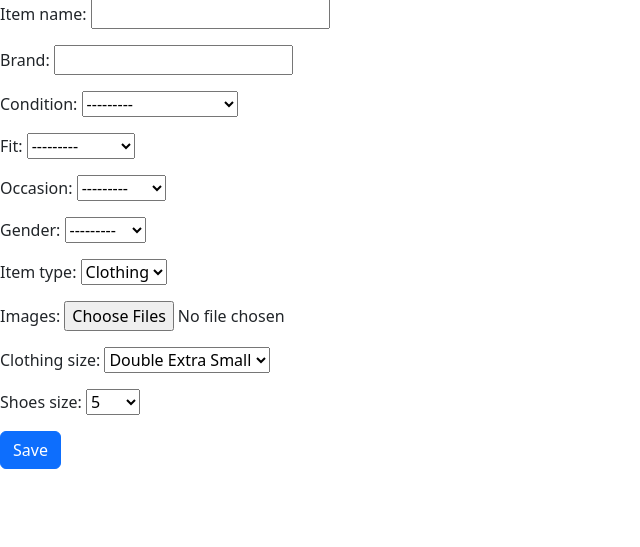
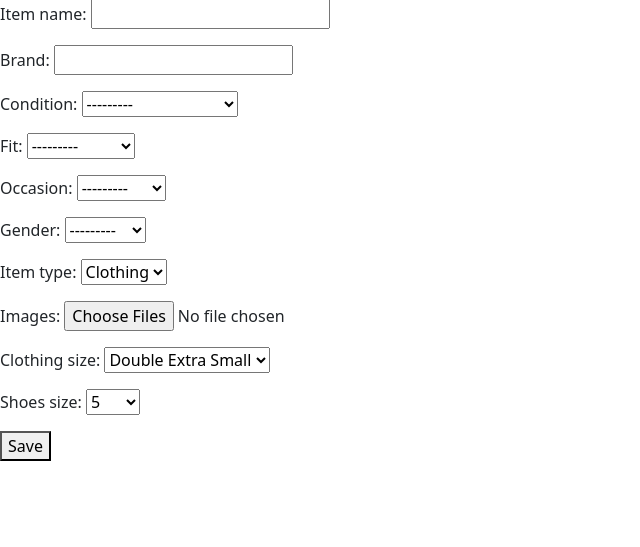
Before and after one commit to bradyp19/Clothing-Library, a Django app: page /closet/add/ in a window 1280 px wide. Shown: the part 57-604 px from the top of the page, without its empty margins (0-640 px from the left). Run offline with Django 4.2, Linux system fonts and the light colour scheme; some libraries are stand-ins or nearby versions.

Commit message:
Change button type in add

```diff
--- a/closet/templates/closet/add.html
+++ b/closet/templates/closet/add.html
@@ -16,7 +16,7 @@
     <form method="POST" enctype="multipart/form-data">
         {% csrf_token %}
         {{ form.as_p }}
-        <button type="submit" class="btn btn-primary">Save</button>
+        <button type="submit">Save</button>
     </form>
 </body>
 </html>
```
